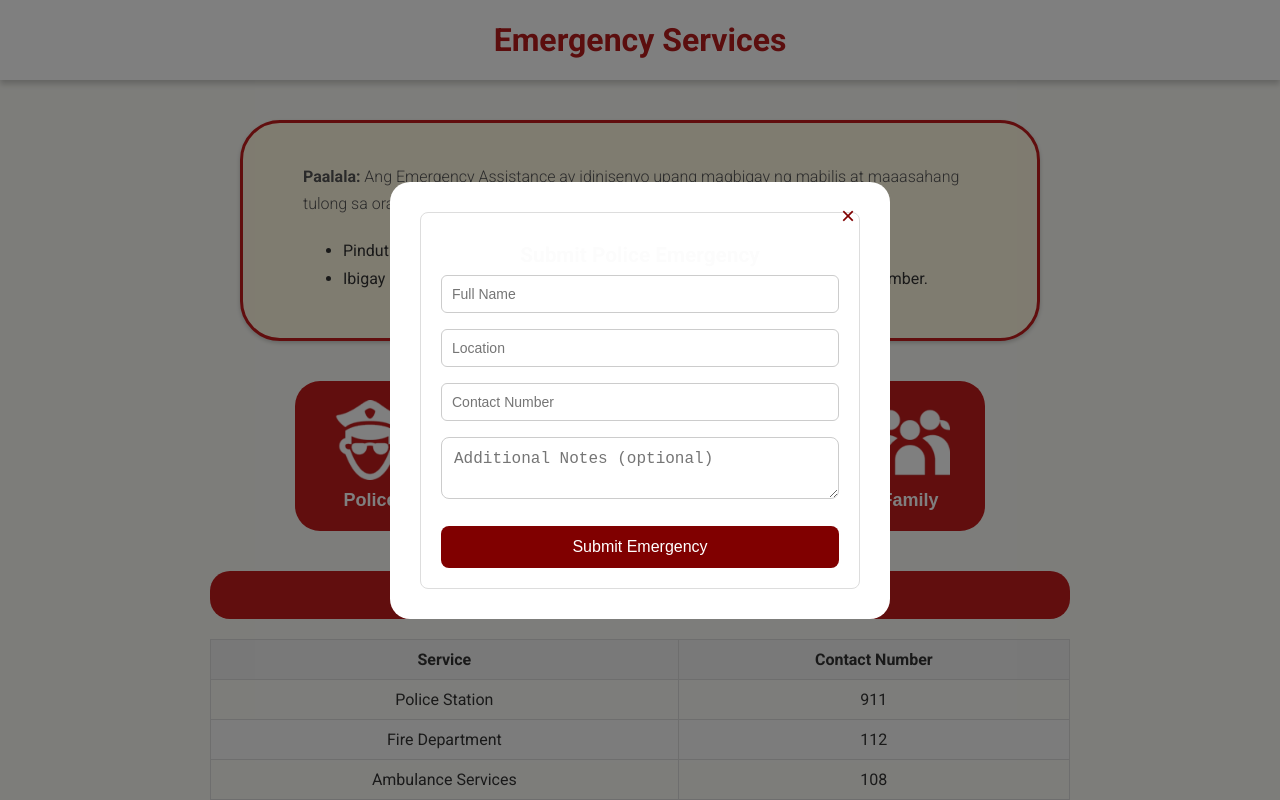
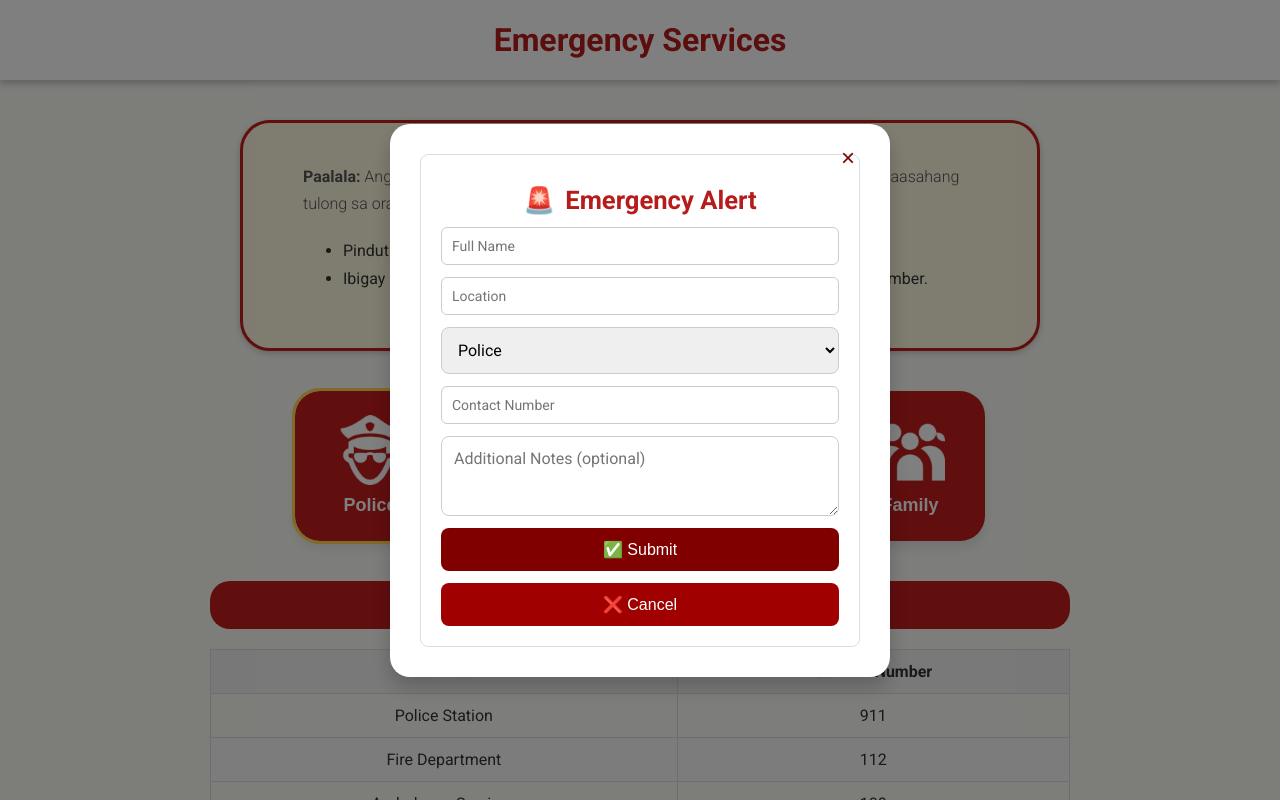
Before and after one commit to Gothboi26/SeniorWEb, a React (Create React App) app in the folder companion/: page /emergency in a window 1280 px wide. Both pictures are taken after a click on the button "Police". Shown: the top 800 px of the page. Built offline with nearby package versions, Linux system fonts and the light colour scheme.

Commit message:
update the modal in Emergency

```diff
--- a/companion/src/Emergency.css
+++ b/companion/src/Emergency.css
@@ -1,4 +1,4 @@
-/* General Styles */
+/* General Reset */
 body {
   font-family: "Roboto", sans-serif;
   margin: 0;
@@ -6,15 +6,13 @@ body {
   background-color: #f9f9f9;
 }
 
+/* Main Content */
 .emergency-content {
   background: #fbfbf6;
-  padding: 0;
-  margin: 0;
-  border-radius: 8px;
-  max-width: 100%;
   color: #333;
 }
 
+/* Title Header */
 .emergency-title-container {
   width: 100%;
   height: 80px;
@@ -30,26 +28,26 @@ body {
   font-weight: bold;
   color: #b71c1c;
   margin: 0;
-  text-align: center;
 }
 
+/* Description Section */
 .emergency-description {
-  padding: 40px 60px 30px;
+  padding: 40px 60px;
   background-color: #fff8e1;
   border: 3px solid #c31c1c;
-  border-radius: 40px;
+  border-radius: 30px;
   line-height: 1.7rem;
   margin: 40px auto;
   max-width: 800px;
-  box-shadow: 0px 2px 4px rgba(0, 0, 0, 0.2);
+  box-shadow: 0px 2px 6px rgba(0, 0, 0, 0.2);
 }
 
+/* Emergency Type Buttons */
 .buttons-container {
   display: flex;
+  flex-wrap: wrap;
+  justify-content: center;
   gap: 30px;
-  justify-content: center;
-  align-items: center;
-  flex-wrap: wrap;
   margin: 40px auto;
   max-width: 900px;
 }
@@ -70,18 +68,25 @@ body {
   gap: 10px;
   cursor: pointer;
   transition: background-color 0.3s ease, transform 0.2s ease;
+  box-shadow: 0px 6px 12px rgba(0, 0, 0, 0.1);
 }
 
 .emergency-button:hover {
   background-color: #a00000;
+  transform: translateY(-3px);
+}
+
+.emergency-button.selected {
+  outline: 3px solid #ffd54f;
 }
 
 .emergency-icon {
-  width: 80px;
-  height: 80px;
+  width: 70px;
+  height: 70px;
   object-fit: contain;
 }
 
+/* Hotline and Contacts Tables */
 .hotlines-container {
   margin: 40px auto;
   padding: 0 20px;
@@ -108,7 +113,7 @@ body {
 .contacts-table th,
 .contacts-table td {
   border: 1px solid #ddd;
-  padding: 10px;
+  padding: 12px;
   text-align: center;
 }
 
@@ -124,7 +129,7 @@ body {
   background-color: #e8e8e8;
 }
 
-/* Popup Modal */
+/* Popup Modal Overlay */
 .emergency-popup {
   position: fixed;
   top: 0;
@@ -138,6 +143,7 @@ body {
   z-index: 1000;
 }
 
+/* Modal Inner Box */
 .emergency-popup-inner {
   background-color: white;
   padding: 30px;
@@ -146,13 +152,16 @@ body {
   max-width: 500px;
   position: relative;
   animation: fadeIn 0.3s ease-in-out;
+  box-shadow: 0px 10px 20px rgba(0, 0, 0, 0.2);
 }
 
+/* Modal Fade In */
 @keyframes fadeIn {
   from { opacity: 0; transform: scale(0.95); }
   to { opacity: 1; transform: scale(1); }
 }
 
+/* Close Button */
 .close-popup {
   position: absolute;
   top: 10px;
@@ -164,33 +173,58 @@ body {
   cursor: pointer;
 }
 
+/* Form Layout */
+.emergency-form {
+  display: flex;
+  flex-direction: column;
+  gap: 12px;
+}
+
+.emergency-form h3 {
+  text-align: center;
+  font-size: 1.6rem;
+  color: #b71c1c;
+  display: flex;
+  justify-content: center;
+  align-items: center;
+  gap: 10px;
+}
+
+/* Inputs */
 .emergency-form input,
+.emergency-form select,
 .emergency-form textarea {
   width: 100%;
   padding: 12px;
-  margin: 8px 0;
   border-radius: 8px;
   border: 1px solid #ccc;
   font-size: 1rem;
+  font-family: inherit;
   box-sizing: border-box;
 }
 
+.emergency-form textarea {
+  resize: vertical;
+  min-height: 80px;
+}
+
+/* Buttons */
 .emergency-form button {
   background-color: #800000;
   color: white;
   border: none;
   border-radius: 8px;
   padding: 12px;
-  width: 100%;
   font-size: 1rem;
   cursor: pointer;
-  margin-top: 15px;
+  transition: background 0.3s ease;
 }
 
 .emergency-form button:hover {
   background-color: #a00000;
 }
 
+/* Success Message */
 .success-message {
   background-color: #d4edda;
   color: #155724;
@@ -203,12 +237,24 @@ body {
   border: 1px solid #c3e6cb;
 }
 
+/* Responsive Styling */
 @media only screen and (max-width: 768px) {
   .buttons-container {
     flex-direction: column;
     gap: 20px;
   }
+
   .emergency-description {
     padding: 20px;
+    margin: 20px;
+  }
+
+  .emergency-popup-inner {
+    padding: 20px;
+  }
+
+  .emergency-button {
+    width: 100%;
+    max-width: 300px;
   }
 }
--- a/companion/src/Emergency.js
+++ b/companion/src/Emergency.js
@@ -29,6 +29,13 @@ const Emergency = ({ role, handleLogout }) => {
     { name: "Neighborhood Watch", number: "0916-456-7890" },
   ];
 
+  const emergencyOptions = [
+    { type: "Police", icon: police },
+    { type: "Ambulance", icon: ambulance },
+    { type: "Fire Truck", icon: firetruck },
+    { type: "Family", icon: family },
+  ];
+
   const handleSubmit = async (e) => {
     e.preventDefault();
     if (!selectedType || !location || !contactNumber || !fullName) {
@@ -47,9 +54,7 @@ const Emergency = ({ role, handleLogout }) => {
     try {
       const response = await fetch("http://localhost/php/submit_emergency.php", {
         method: "POST",
-        headers: {
-          "Content-Type": "application/json",
-        },
+        headers: { "Content-Type": "application/json" },
         body: JSON.stringify(payload),
         credentials: "include",
       });
@@ -73,13 +78,6 @@ const Emergency = ({ role, handleLogout }) => {
     }
   };
 
-  const emergencyOptions = [
-    { type: "Police", icon: police },
-    { type: "Ambulance", icon: ambulance },
-    { type: "Fire Truck", icon: firetruck },
-    { type: "Family", icon: family },
-  ];
-
   return (
     <div className="emergency-container">
       <Navbar role={role} handleLogout={handleLogout} />
@@ -89,9 +87,7 @@ const Emergency = ({ role, handleLogout }) => {
         </div>
 
         <div className="emergency-description">
-          <p>
-            <strong>Paalala:</strong> Ang Emergency Assistance ay idinisenyo upang magbigay ng mabilis at maaasahang tulong sa oras ng pangangailangan.
-          </p>
+          <p><strong>Paalala:</strong> Ang Emergency Assistance ay idinisenyo upang magbigay ng mabilis at maaasahang tulong sa oras ng pangangailangan.</p>
           <ul>
             <li>Pindutin ang tamang button para sa nais na serbisyo.</li>
             <li>Ibigay ang tamang detalye tulad ng lokasyon, uri ng emergency, at contact number.</li>
@@ -119,7 +115,8 @@ const Emergency = ({ role, handleLogout }) => {
             <div className="emergency-popup-inner">
               <button className="close-popup" onClick={() => setShowForm(false)}>×</button>
               <form className="emergency-form" onSubmit={handleSubmit}>
-                <h3>Submit {selectedType} Emergency</h3>
+                <h3><span role="img" aria-label="alert">🚨</span> Emergency Alert</h3>
+
                 <input
                   type="text"
                   placeholder="Full Name"
@@ -127,6 +124,7 @@ const Emergency = ({ role, handleLogout }) => {
                   onChange={(e) => setFullName(e.target.value)}
                   required
                 />
+
                 <input
                   type="text"
                   placeholder="Location"
@@ -134,6 +132,19 @@ const Emergency = ({ role, handleLogout }) => {
                   onChange={(e) => setLocation(e.target.value)}
                   required
                 />
+
+                <select
+                  value={selectedType}
+                  onChange={(e) => setSelectedType(e.target.value)}
+                  required
+                >
+                  <option value="" disabled>Select Emergency Type</option>
+                  <option value="Police">Police</option>
+                  <option value="Ambulance">Ambulance</option>
+                  <option value="Fire Truck">Fire Truck</option>
+                  <option value="Family">Family</option>
+                </select>
+
                 <input
                   type="text"
                   placeholder="Contact Number"
@@ -141,12 +152,17 @@ const Emergency = ({ role, handleLogout }) => {
                   onChange={(e) => setContactNumber(e.target.value)}
                   required
                 />
+
                 <textarea
                   placeholder="Additional Notes (optional)"
                   value={notes}
                   onChange={(e) => setNotes(e.target.value)}
                 ></textarea>
-                <button type="submit">Submit Emergency</button>
+
+                <button type="submit">✅ Submit</button>
+                <button type="button" onClick={() => setShowForm(false)} style={{ backgroundColor: "#a00000" }}>
+                  ❌ Cancel
+                </button>
               </form>
             </div>
           </div>
@@ -156,7 +172,7 @@ const Emergency = ({ role, handleLogout }) => {
           <div className="emergency-popup">
             <div className="emergency-popup-inner">
               <button className="close-popup" onClick={() => setSuccessMessage("")}>×</button>
-              <p style={{ fontSize: "1.2rem", color: "green" }}>{successMessage}</p>
+              <p className="success-message">{successMessage}</p>
             </div>
           </div>
         )}
```
